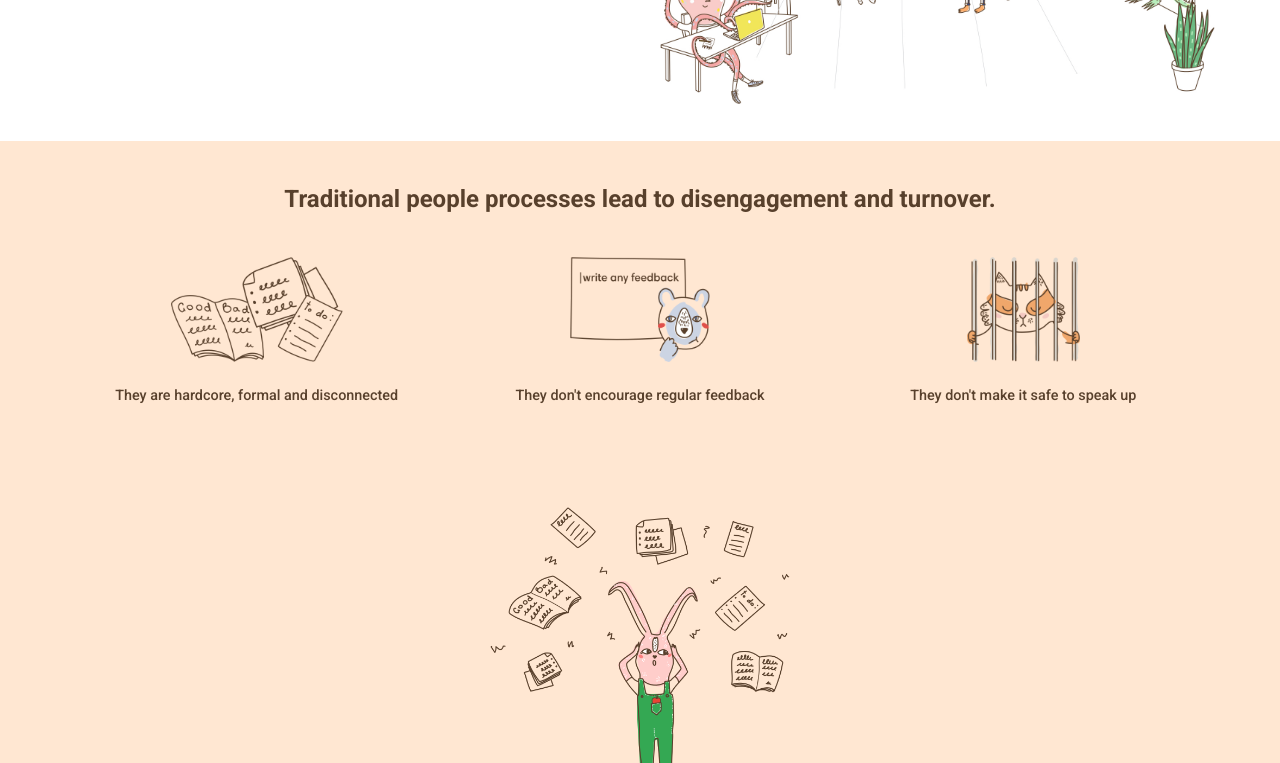
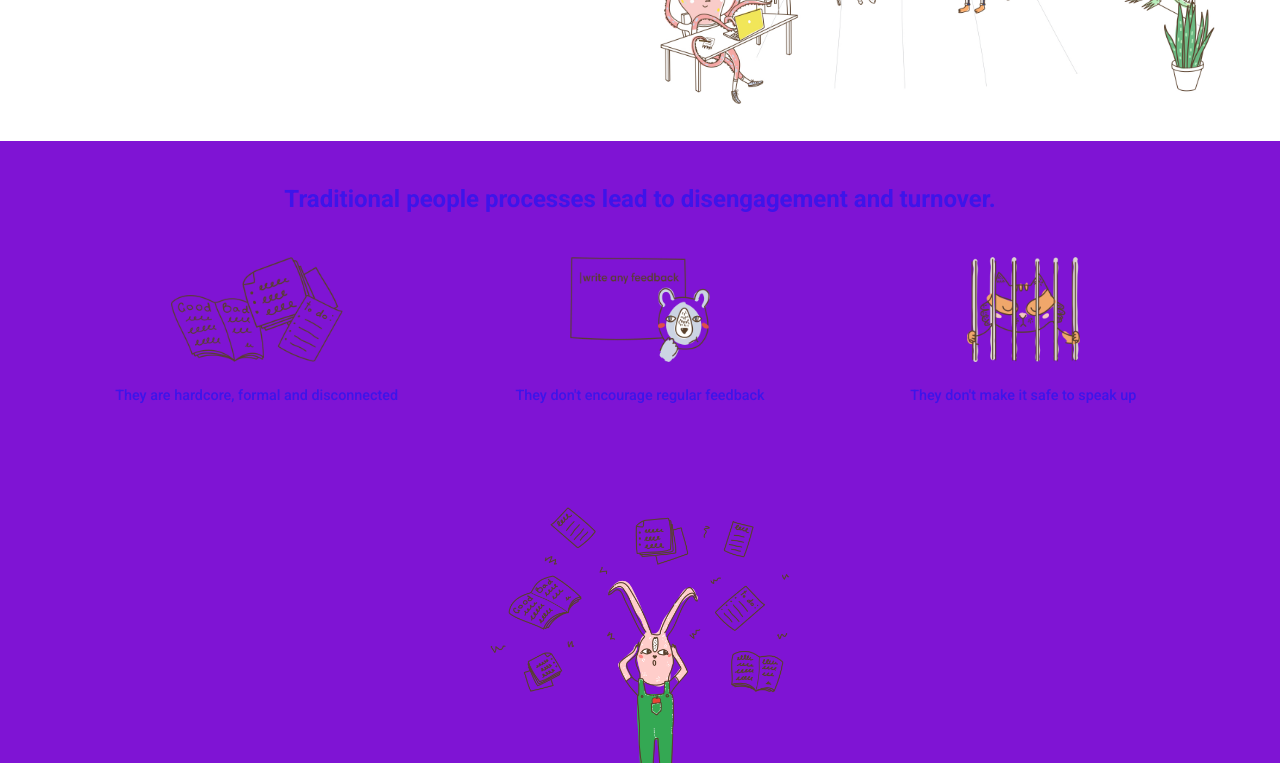
Before and after one commit to andrealigorio/node-sass-teambit, a website: page index.html in a window 1280 px wide. Shown: the part 349-1112 px from the top of the page. Drawn offline with nearby package versions, Linux system fonts and the light colour scheme.

Commit message:
Cambiata palette colori e logo come richiesto da cliente (PS: Orrenda)

```diff
--- a/partials/_variables.scss
+++ b/partials/_variables.scss
@@ -1,8 +1,8 @@
-$brandPrimary: #ffe7d2;
+$brandPrimary: #7f14d4;
 $brandSecondary: white;
-$textColor: #58402c;
-$anchorColor: #2c4792;
-$btnPrimary: #2c4792;
+$textColor: #3e14e9;
+$anchorColor: #0414b3;
+$btnPrimary: #0e14ee;
 $btnSecondary: white;
 $fontFamily: 'Roboto', sans-serif;
 $fontSize: 16px;
```
Also changed, not shown: dist/app.css, dist/main.js, img/TB_logo.png (added), img/TB_logo_small.png (added).
